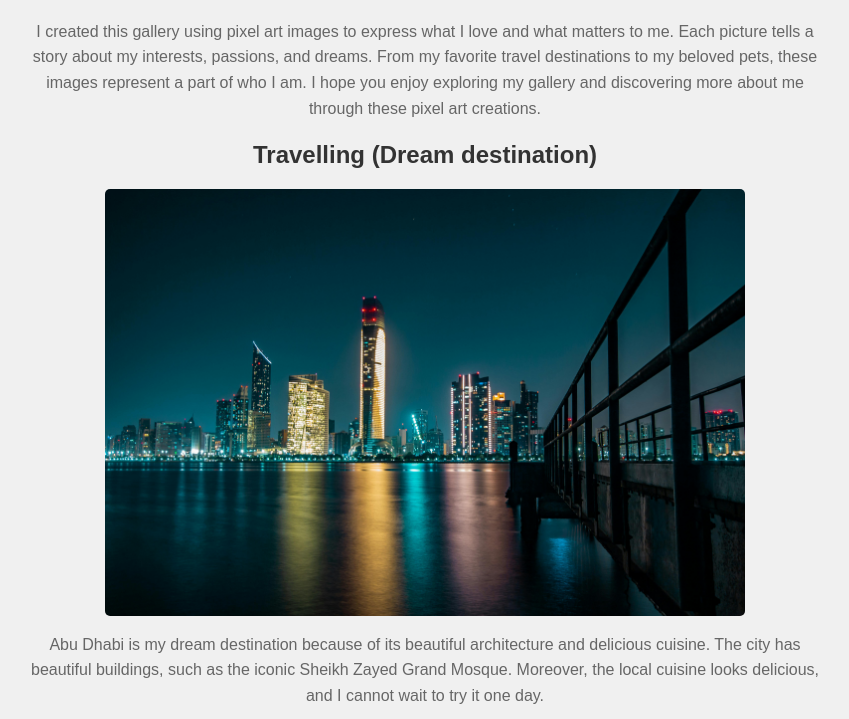
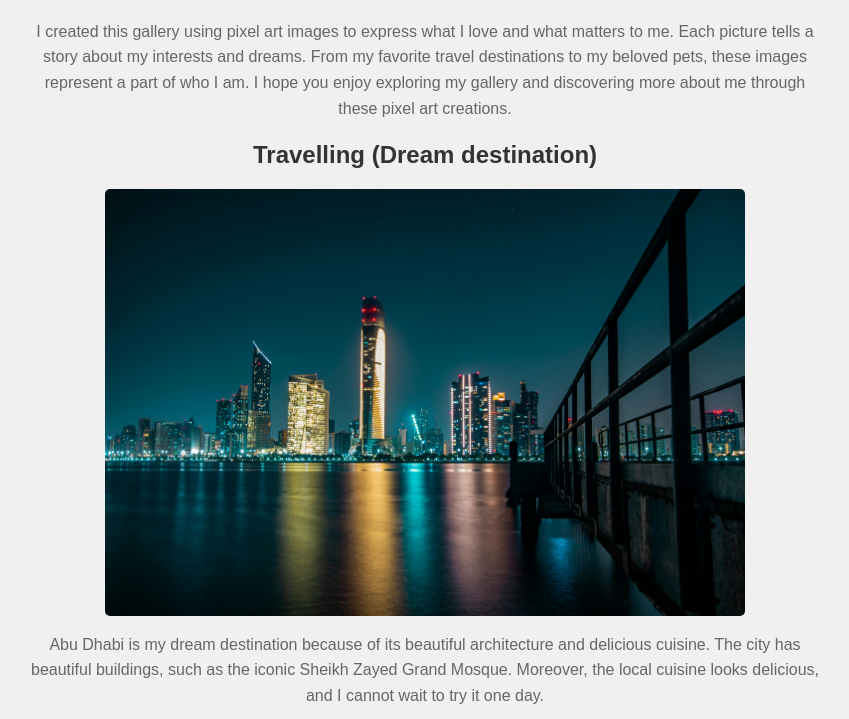
Before and after one commit to Sanele22-blip/Pixel-Art-Gallery, a plain HTML site: page index.html in a window 1280 px wide. Shown: the part 81-800 px from the top of the page, without its empty margins (215-1064 px from the left). Drawn offline with Linux system fonts and the light colour scheme.

Commit message:
Updated my html

```diff
--- a/index.html
+++ b/index.html
@@ -16,7 +16,7 @@
     Welcome to my Pixel Art gallery
 </h1>
 <p>
-    I created this gallery using pixel art images to express what I love and what matters to me. Each picture tells a story about my interests, passions, and dreams. From my favorite travel destinations to my beloved pets, these images represent a part of who I am. I hope you enjoy exploring my gallery and discovering more about me through these pixel art creations.
+    I created this gallery using pixel art images to express what I love and what matters to me. Each picture tells a story about my interests and dreams. From my favorite travel destinations to my beloved pets, these images represent a part of who I am. I hope you enjoy exploring my gallery and discovering more about me through these pixel art creations.
 </p>
     </div>
 <div class="travelling-gallery">
```
